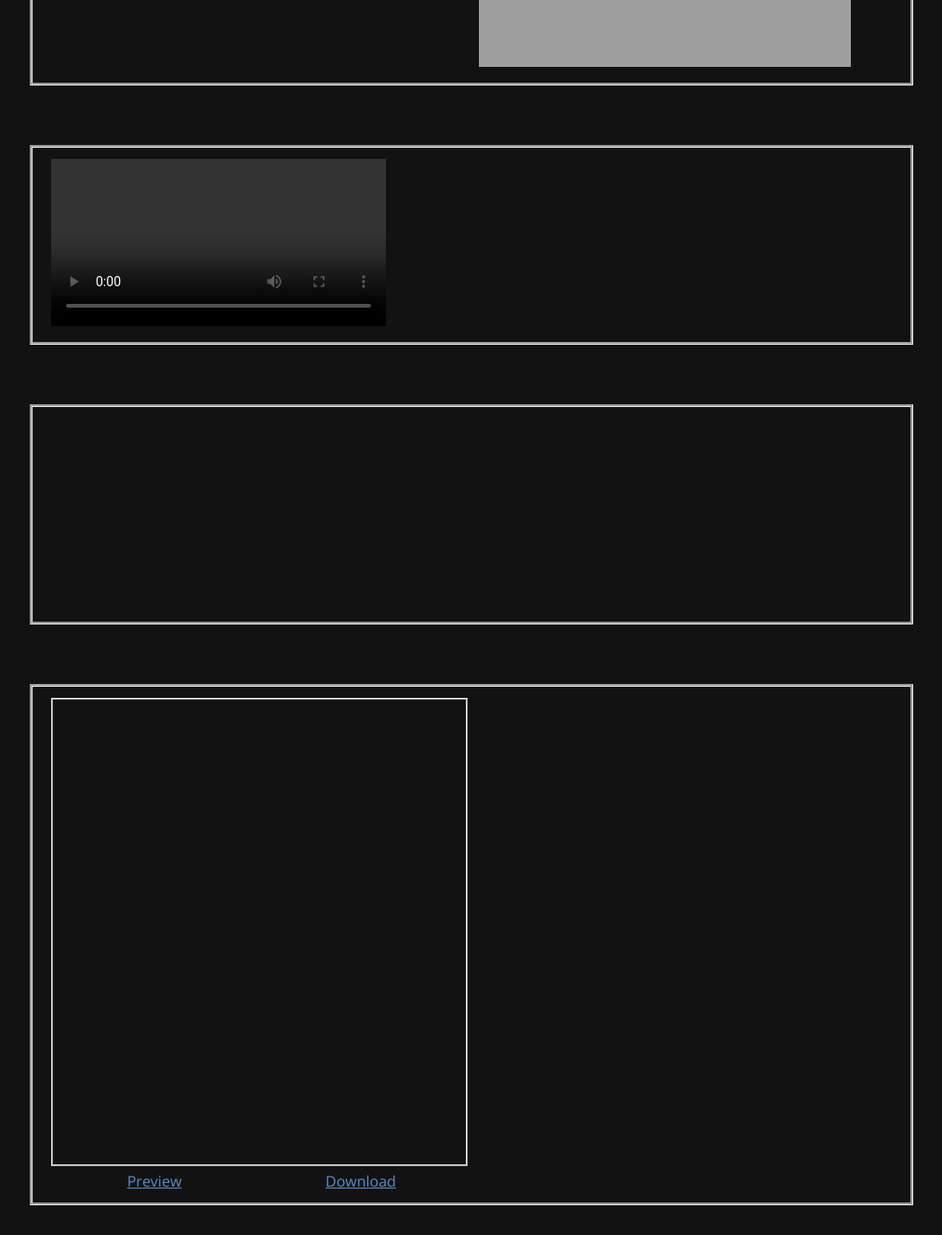
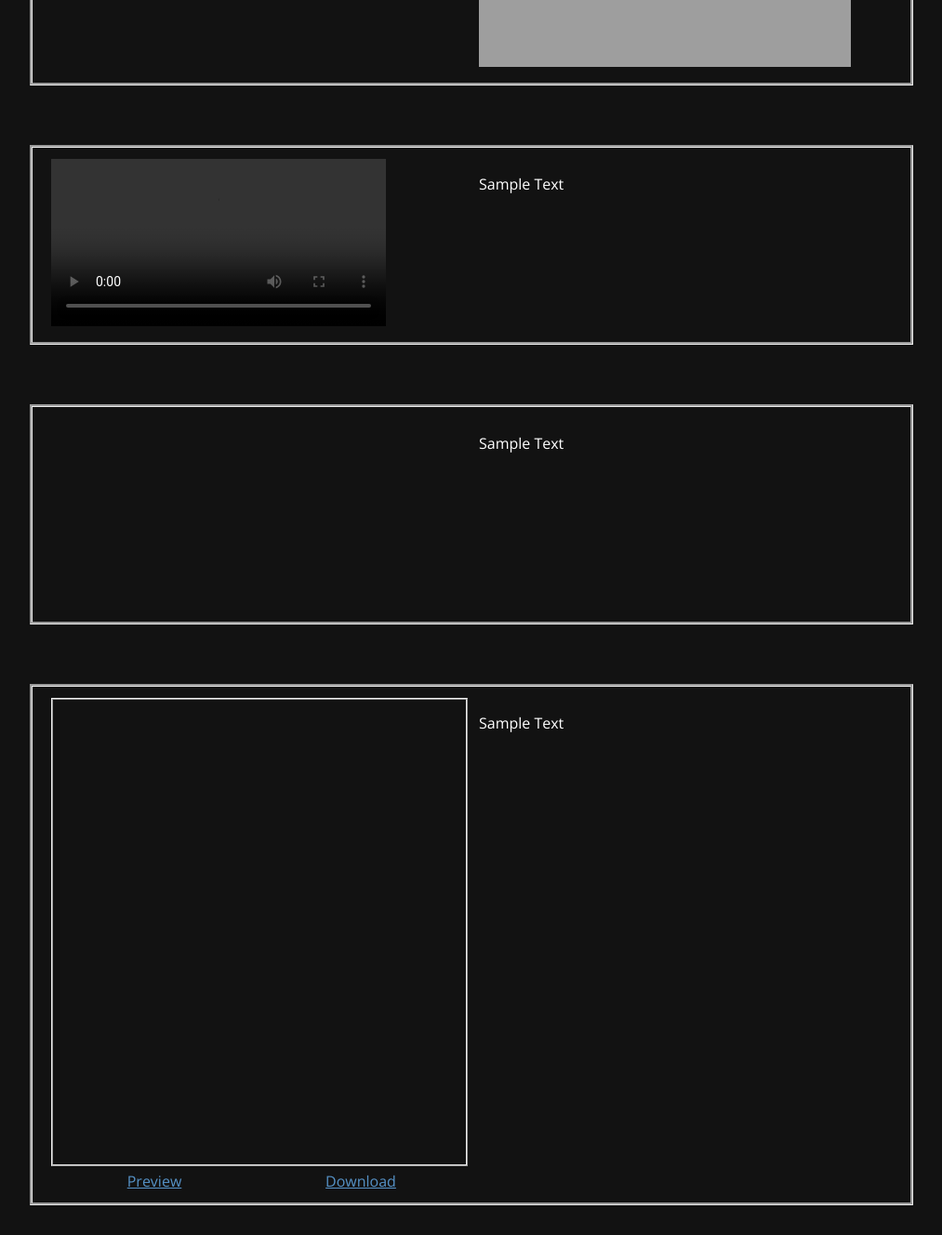
Before and after one commit to zdodson21/ajc-portfolio, a website with bundled scripts: page index.html in a window 1280 px wide. Shown: the part 760-2089 px from the top of the page at 93% size, without its empty margins (133-1146 px from the left). Built offline with nearby package versions, Linux system fonts and the light colour scheme; files whose address does not match are found by name.

Commit message:
test stuff

```diff
--- a/index.html
+++ b/index.html
@@ -16,11 +16,11 @@
     <main>
         <!-- Professional Picture -->
         <!-- Art Work-->
-        <picture-frame display-location="l" src="https://i.pinimg.com/736x/ee/05/48/ee054872761d9054bacf8c2c1e97ee73.jpg" caption="Sample Text" type="image"></picture-frame>
-        <picture-frame display-location="r" src="https://i.pinimg.com/736x/ee/05/48/ee054872761d9054bacf8c2c1e97ee73.jpg" caption="Sample Text" type="image"></picture-frame>
-        <picture-frame display-location="l" src="./assets/videos/sample_cow.mp4" caption="Sample Text" type="video"></picture-frame>
-        <picture-frame display-location="l" src="https://www.youtube.com/embed/dQw4w9WgXcQ?si=R9rI4jYCeYWwiAuO" caption="Sample Text" type="youtube"></picture-frame>
-        <picture-frame type="pdf" display-location="l" src="./assets/documents/pdf_test.pdf"></picture-frame>
+        <picture-frame display-location="l" src="https://i.pinimg.com/736x/ee/05/48/ee054872761d9054bacf8c2c1e97ee73.jpg" type="image">Sample Text</picture-frame>
+        <picture-frame display-location="r" src="https://i.pinimg.com/736x/ee/05/48/ee054872761d9054bacf8c2c1e97ee73.jpg" type="image">Sample Text</picture-frame>
+        <picture-frame display-location="l" src="./assets/videos/sample_cow.mp4" caption="Sample Text" type="video">Sample Text</picture-frame>
+        <picture-frame display-location="l" src="https://www.youtube.com/embed/dQw4w9WgXcQ?si=R9rI4jYCeYWwiAuO" type="youtube">Sample Text</picture-frame>
+        <picture-frame type="pdf" display-location="l" src="./assets/documents/pdf_test.pdf">Sample Text</picture-frame>
     </main>
     <footer>
 
```
